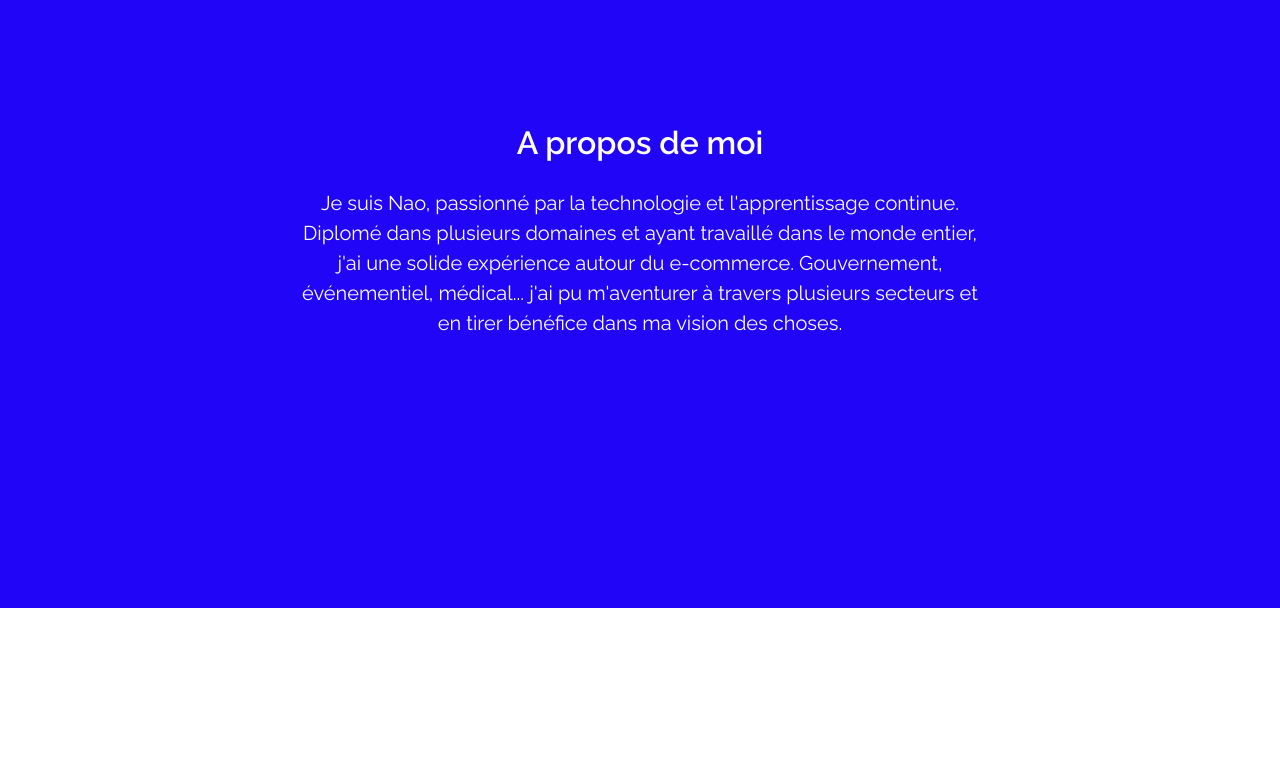
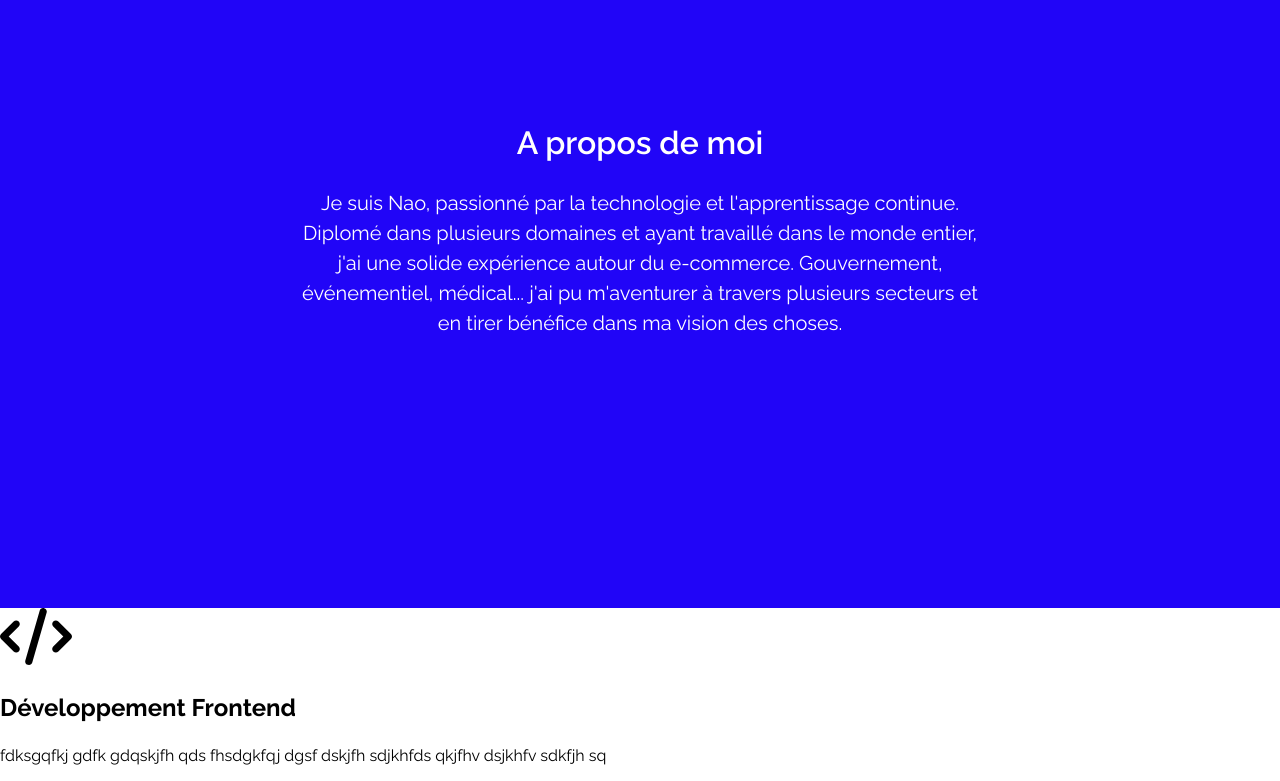
Before and after one commit to Naofalp/portfolio-x-react, a React (Vite) app: page / in a window 1280 px wide. Shown: the part 691-1472 px from the top of the page. Before the commit the page ends 1299 px from the top, so only its background shows below. Built offline with nearby package versions, Linux system fonts and the light colour scheme.

Commit message:
import service

```diff
--- a/src/App.jsx
+++ b/src/App.jsx
@@ -2,6 +2,7 @@ import React from 'react';
 import Header from "./components/Header";
 import Banner from "./components/Banner";
 import About from "./components/About";
+import Service from './components/Service';
 
 function App() {
   return <>
@@ -9,6 +10,7 @@ function App() {
     <main>
       <Banner />
       <About />
+      <Service />
     </main>
   </>
 }
```
